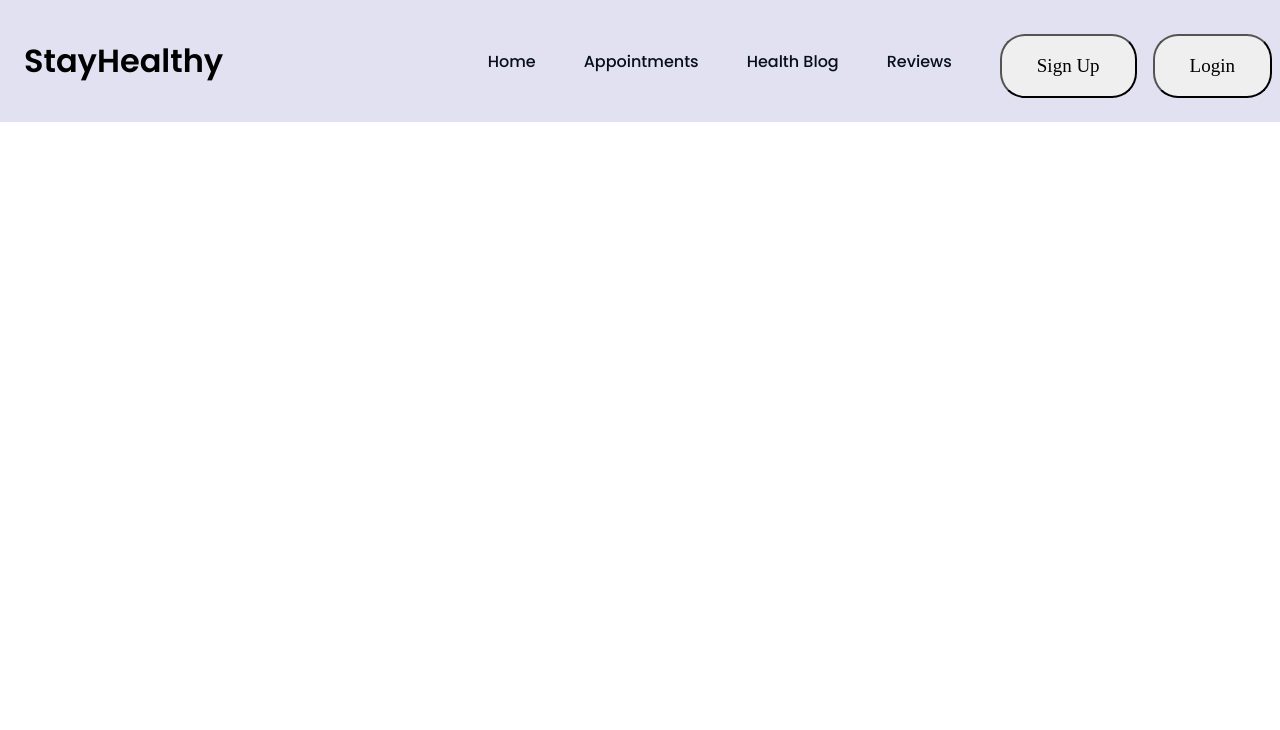
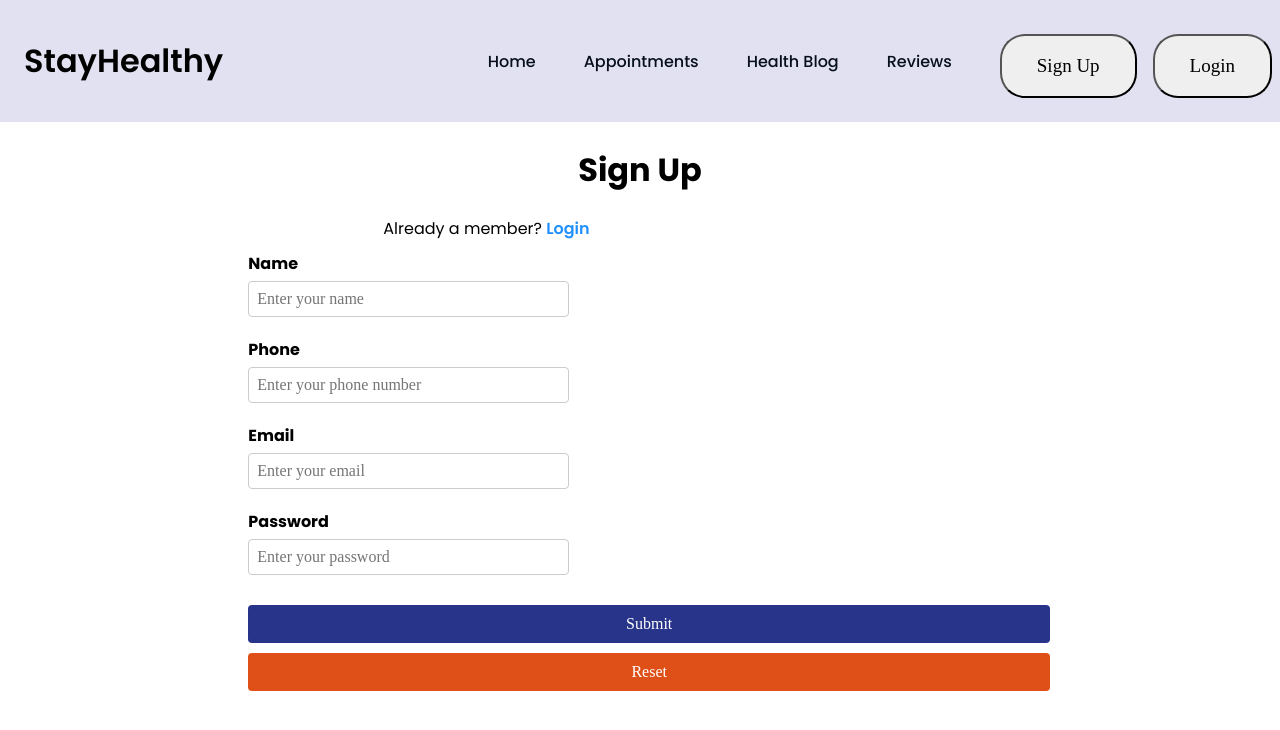
Before and after one commit to Gabby291/test_med_app, a React (Create React App) app: page /signup in a window 1280 px wide. Shown: the top 730 px of the page. Built offline with nearby package versions, Linux system fonts and the light colour scheme.

Commit message:
converted login and signup to react

```diff
--- a/src/App.js
+++ b/src/App.js
@@ -3,14 +3,18 @@
 import { BrowserRouter, Routes, Route } from 'react-router-dom';
 import Navbar from './Components/Navbar/Navbar';  // Adjust path if needed
 import Landing_Page from './Components/Landing_Page/Landing_Page';
+import Sign_Up from './Components/Sign_Up/Sign_Up';
+import Login from './Components/Login/Login';
 
 function App() {
   return (
     <BrowserRouter>
       <Navbar />
       <Routes>
-        <Route path="/" element={<Landing_Page />} />
-        {/* other routes */}
+      <Route path="/" element={<Landing_Page />} />
+      <Route path="/signup" element={<Sign_Up />} />
+      <Route path="/login" element={<Login />} />
+    {/* other routes */}
       </Routes>
     </BrowserRouter>
   );
--- /dev/null
+++ b/src/Components/Login/Login.js
@@ -0,0 +1,109 @@
+import React, { useState } from 'react';
+import './Login.css';
+import { Link } from 'react-router-dom';
+
+function Login() {
+  const [email, setEmail] = useState('');
+  const [password, setPassword] = useState('');
+  const [errors, setErrors] = useState({});
+
+  const validate = () => {
+    const newErrors = {};
+    if (!email) {
+      newErrors.email = 'Email is required.';
+    } else if (!/\S+@\S+\.\S+/.test(email)) {
+      newErrors.email = 'Email address is invalid.';
+    }
+    if (!password) {
+      newErrors.password = 'Password is required.';
+    }
+    setErrors(newErrors);
+    return Object.keys(newErrors).length === 0;
+  };
+
+  const handleSubmit = (e) => {
+    e.preventDefault();
+    if (validate()) {
+      console.log('Login successful!');
+      // Add login logic here
+    }
+  };
+
+  const handleReset = () => {
+    setEmail('');
+    setPassword('');
+    setErrors({});
+  };
+
+  return (
+    <div>
+      <div className="container">
+        <div className="login-grid">
+          <div className="login-text">
+            <h2>Login</h2>
+          </div>
+          <div className="login-text">
+            Are you a new member?{' '}
+            <span>
+              <Link to="/signup" style={{ color: '#2190FF' }}>
+                Sign Up Here
+              </Link>
+            </span>
+          </div>
+          <br />
+          <div className="login-form">
+            <form onSubmit={handleSubmit}>
+              <div className="form-group">
+                <label htmlFor="email">Email</label>
+                <input
+                  type="email"
+                  value={email}
+                  onChange={(e) => setEmail(e.target.value)}
+                  name="email"
+                  id="email"
+                  className="form-control"
+                  placeholder="Enter your email"
+                  aria-describedby="helpId"
+                />
+                {errors.email && <p style={{ color: 'red' }}>{errors.email}</p>}
+              </div>
+              <div className="form-group">
+                <label htmlFor="password">Password</label>
+                <input
+                  type="password"
+                  value={password}
+                  onChange={(e) => setPassword(e.target.value)}
+                  name="password"
+                  id="password"
+                  className="form-control"
+                  placeholder="Enter your password"
+                  aria-describedby="helpId"
+                />
+                {errors.password && <p style={{ color: 'red' }}>{errors.password}</p>}
+              </div>
+              <div className="btn-group">
+                <button
+                  type="submit"
+                  className="btn btn-primary mb-2 mr-1 waves-effect waves-light"
+                >
+                  Login
+                </button>
+                <button
+                  type="button"
+                  className="btn btn-danger mb-2 waves-effect waves-light"
+                  onClick={handleReset}
+                >
+                  Reset
+                </button>
+              </div>
+              <br />
+              <div className="login-text">Forgot Password?</div>
+            </form>
+          </div>
+        </div>
+      </div>
+    </div>
+  );
+}
+
+export default Login;
--- a/src/Components/Navbar/Navbar.js
+++ b/src/Components/Navbar/Navbar.js
@@ -1,5 +1,6 @@
 import React from 'react';
 import './Navbar.css';  // Import the CSS for styling
+import { Link } from 'react-router-dom';
 
 
 function Navbar() {
@@ -31,7 +32,7 @@
   <ul className="nav__links active">
     {/* List item for the 'Home' link */}
     <li className="link">
-      <a href="../Landing_Page/LandingPage.html">Home</a>
+    <Link to="/">Home</Link>
     </li>
     {/* List item for the 'Appointments' link */}
     <li className="link">
@@ -47,15 +48,15 @@
     </li>
     {/* List item for the 'Sign Up' link with a button */}
     <li className="link">
-      <a href="../Sign_Up//Sign_Up.html">
+    <Link to="/signup">
         <button className="btn1">Sign Up</button>
-      </a>
-    </li>
+        </Link>
+      </li>
     {/* List item for the 'Login' link with a button */}
     <li className="link">
-      <a href="../Login/Login.html">
+    <Link to="/login">
         <button className="btn1">Login</button>
-      </a>
+      </Link>
     </li>
   </ul>
 </nav>
--- /dev/null
+++ b/src/Components/Sign_Up/Sign_Up.js
@@ -0,0 +1,134 @@
+import React, { useState } from 'react';
+import './Sign_Up.css';
+import { Link } from 'react-router-dom';
+
+function Sign_Up() {
+const [phoneNum, setPhone] = useState('');
+const [name, setName] = useState('');
+const [email, setEmail] = useState('');
+const [password, setPassword] = useState('');
+
+  const [errors, setErrors] = useState({});
+
+  const validate = () => {
+    const newErrors = {};
+    if (!/^\d{10}$/.test(phoneNum)) {
+      newErrors.phone = 'Phone number must be exactly 10 digits.';
+    }
+    setErrors(newErrors);
+    return Object.keys(newErrors).length === 0;
+  };
+
+  const handleSubmit = (e) => {
+    e.preventDefault();
+    if (validate()) {
+      console.log('Form submitted successfully!');
+    }
+  };
+  const handleReset = () => {
+    setName('');
+    setPhone('');
+    setEmail('');
+    setPassword('');
+    setErrors({});
+  };
+
+
+  return (
+    <div>
+      <div className="container" style={{ marginTop: "5%" }}>
+        <div className="signup-grid">
+          <div className="signup-text">
+            <h1>Sign Up</h1>
+          </div>
+          <div className="signup-text1" style={{ textAlign: "left" }}>
+            Already a member?{" "}
+            <span>
+              <Link to="/login" style={{ color: "#2190FF" }}>
+                Login
+              </Link>
+            </span>
+          </div>
+          <div className="signup-form">
+            <form onSubmit={handleSubmit}>
+              <div className="form-group">
+                <label htmlFor="name">Name</label>
+                <input
+                  type="text"
+                  name="name"
+                  value={name}
+                 onChange={(e) => setName(e.target.value)}
+                  id="name"
+                  required
+                  className="form-control"
+                  placeholder="Enter your name"
+                  aria-describedby="helpId"
+                />
+              </div>
+              <div className="form-group">
+                <label htmlFor="phone">Phone</label>
+                <input
+                  type="tel"
+                  name="phone"
+                  id="phone"
+                  required
+                  className="form-control"
+                  placeholder="Enter your phone number"
+                  value={phoneNum}
+                  onChange={(e) => setPhone(e.target.value)}
+                  aria-describedby="helpId"
+                />
+                {errors.phone && <p style={{ color: 'red' }}>{errors.phone}</p>}
+              </div>
+              <div className="form-group">
+                <label htmlFor="email">Email</label>
+                <input
+                  type="email"
+                  name="email"
+                  value={email}
+                  onChange={(e) => setEmail(e.target.value)}
+                  id="email"
+                  required
+                  className="form-control"
+                  placeholder="Enter your email"
+                  aria-describedby="helpId"
+                />
+              </div>
+              <div className="form-group">
+                <label htmlFor="password">Password</label>
+                <input
+                  type="password"
+                  name="password"
+                  value={password}
+                  onChange={(e) => setPassword(e.target.value)}
+                  id="password"
+                  required
+                  className="form-control"
+                  placeholder="Enter your password"
+                  aria-describedby="helpId"
+                />
+              </div>
+              <div className="btn-group">
+                <button
+                  type="submit"
+                  className="btn btn-primary mb-2 mr-1 waves-effect waves-light"
+                >
+                  Submit
+                </button>
+                <button
+                  type="reset"
+                  className="btn btn-danger mb-2 waves-effect waves-light"
+                  onClick={handleReset}
+                >
+                  Reset
+                </button>
+              </div>
+            </form>
+          </div>
+        </div>
+      </div>
+    </div>
+  );
+}
+
+export default Sign_Up;
```
